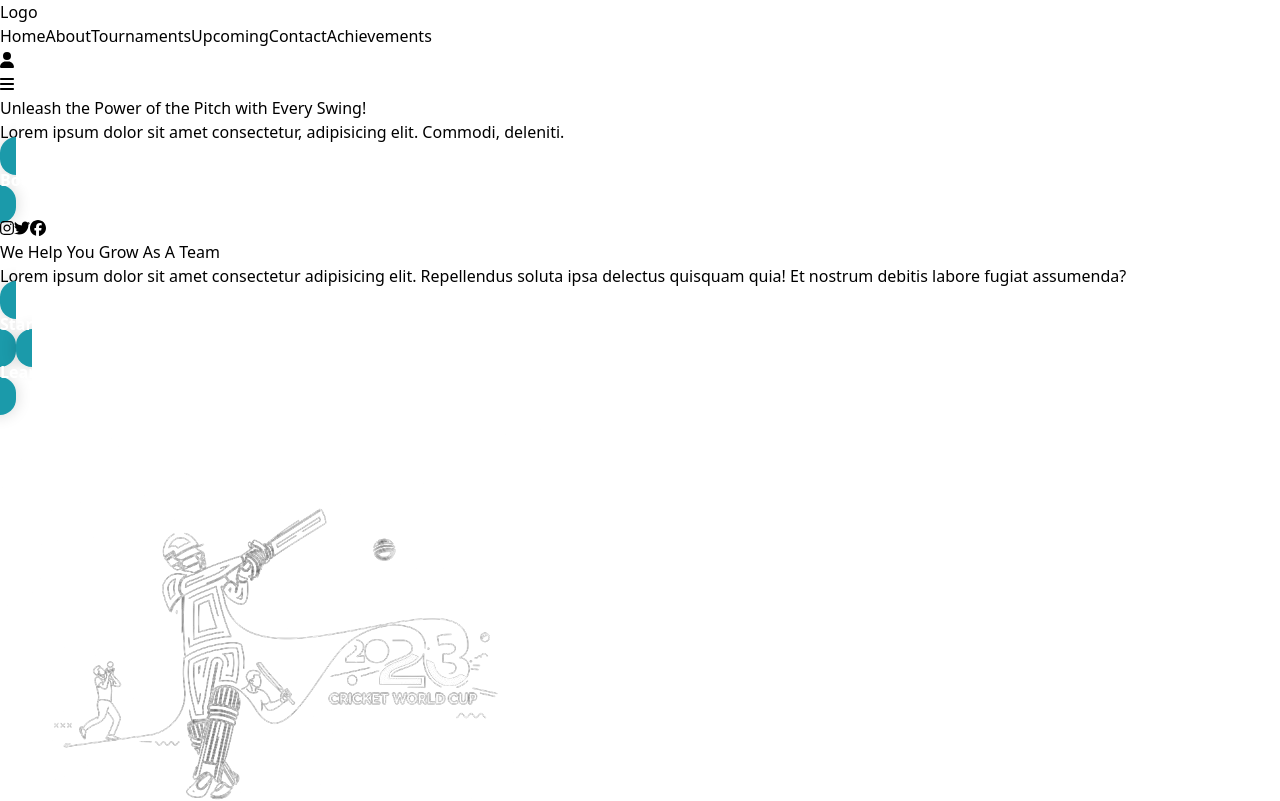
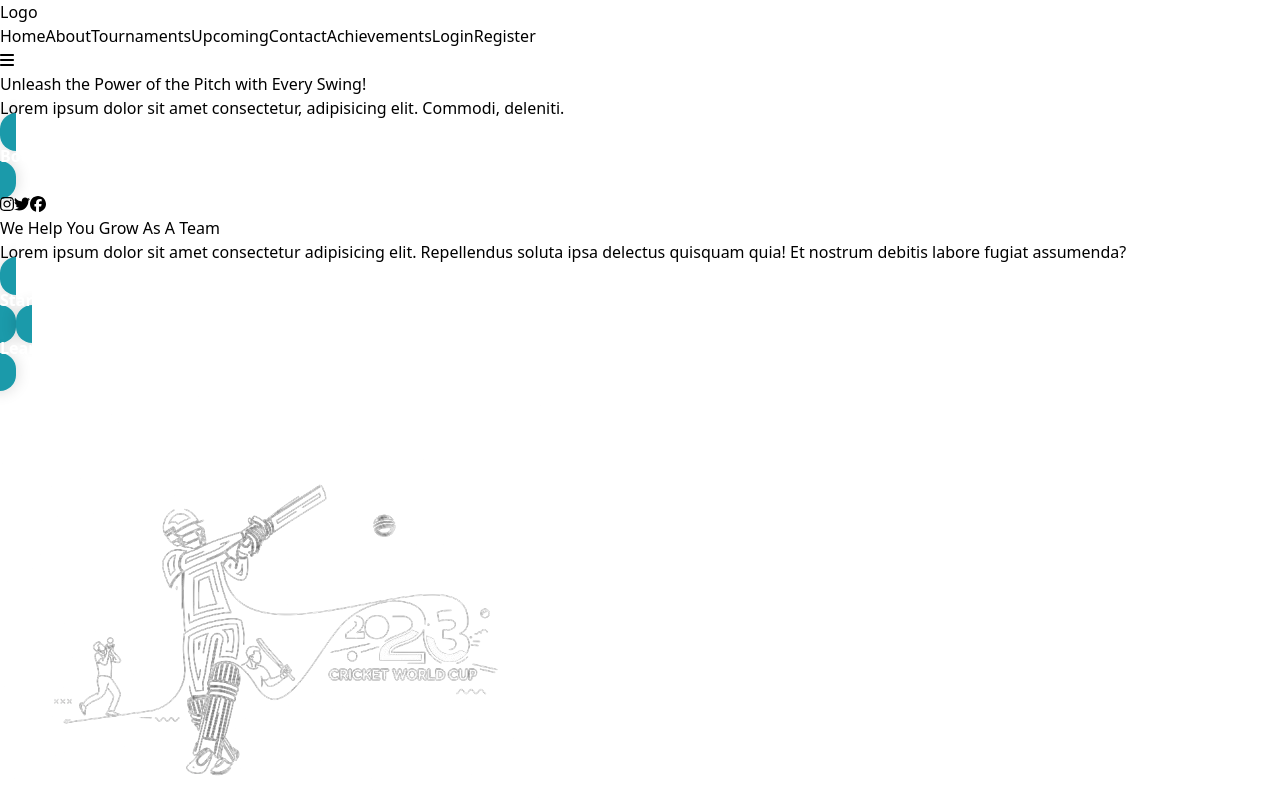
Before and after one commit to shailjayadav30/Cricket-website, a React (Vite) app in the folder frontend/: page / in a window 1280 px wide. Shown: the top 801 px of the page. Built offline with nearby package versions, Linux system fonts and the light colour scheme.

Commit message:
navbar modified

```diff
--- a/frontend/src/Pages/Login.tsx
+++ b/frontend/src/Pages/Login.tsx
@@ -44,7 +44,7 @@ const Login: React.FC = () => {
 
       // Redirect to dashboard or home page after 2 seconds
       setTimeout(() => {
-        navigate("/home"); // Adjust to your protected route
+        navigate("/"); // Adjust to your protected route
       }, 2000);
     } catch (error) {
       const err = error as AxiosError<{ message?: string; error?: string }>;
--- a/frontend/src/components/Navbar.tsx
+++ b/frontend/src/components/Navbar.tsx
@@ -6,7 +6,7 @@ import { motion } from "framer-motion";
 
 const Navbar: React.FC = () => {
   const [isOpen, setIsOpen] = useState(false);
-  const [isLoggedIn, setIsLoggedIn] = useState(true); // Mock login state
+  const [isLoggedIn, setIsLoggedIn] = useState(false); // Mock login state
   const [dropdownOpen, setDropdownOpen] = useState(false);
 
   const user = {
```
